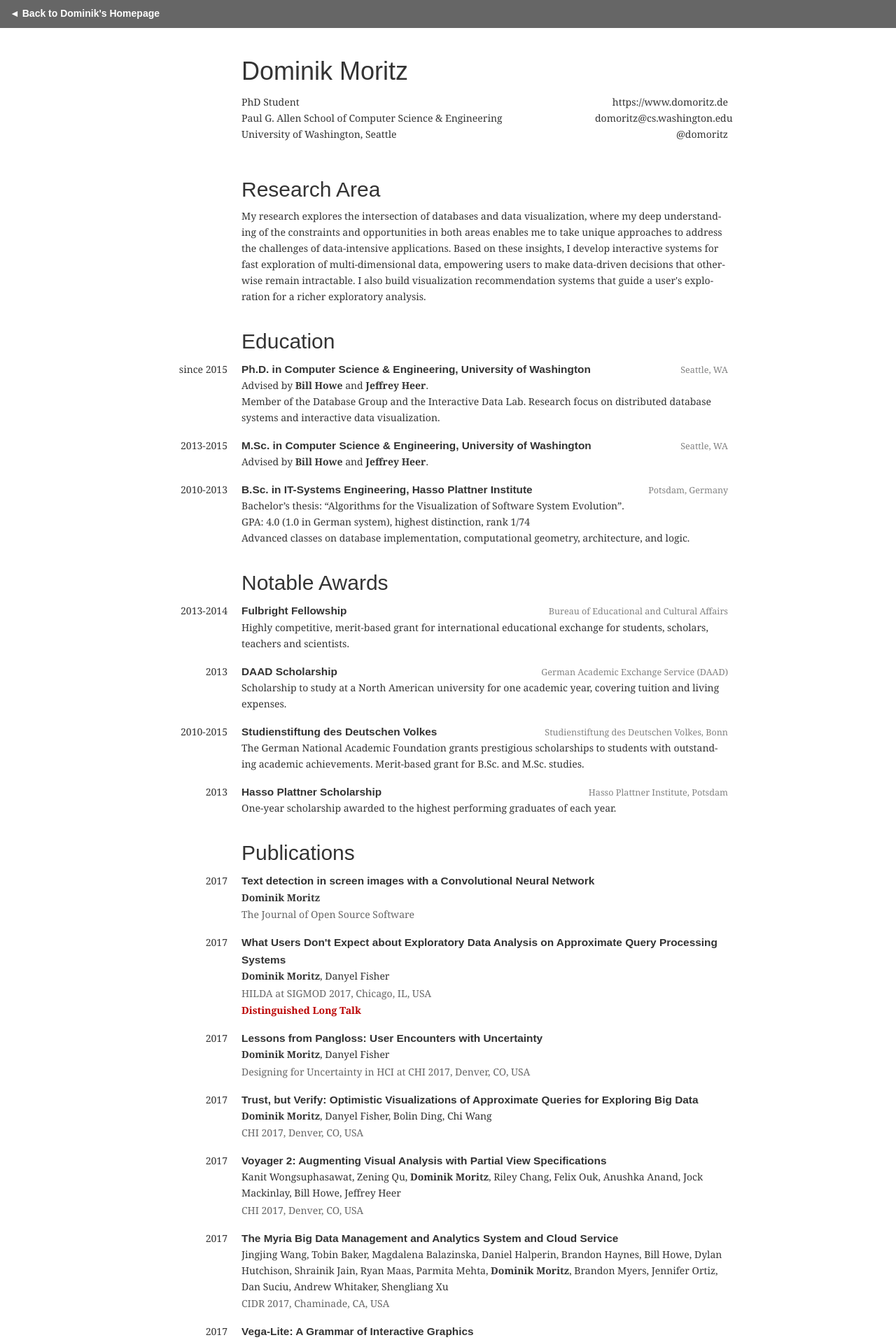
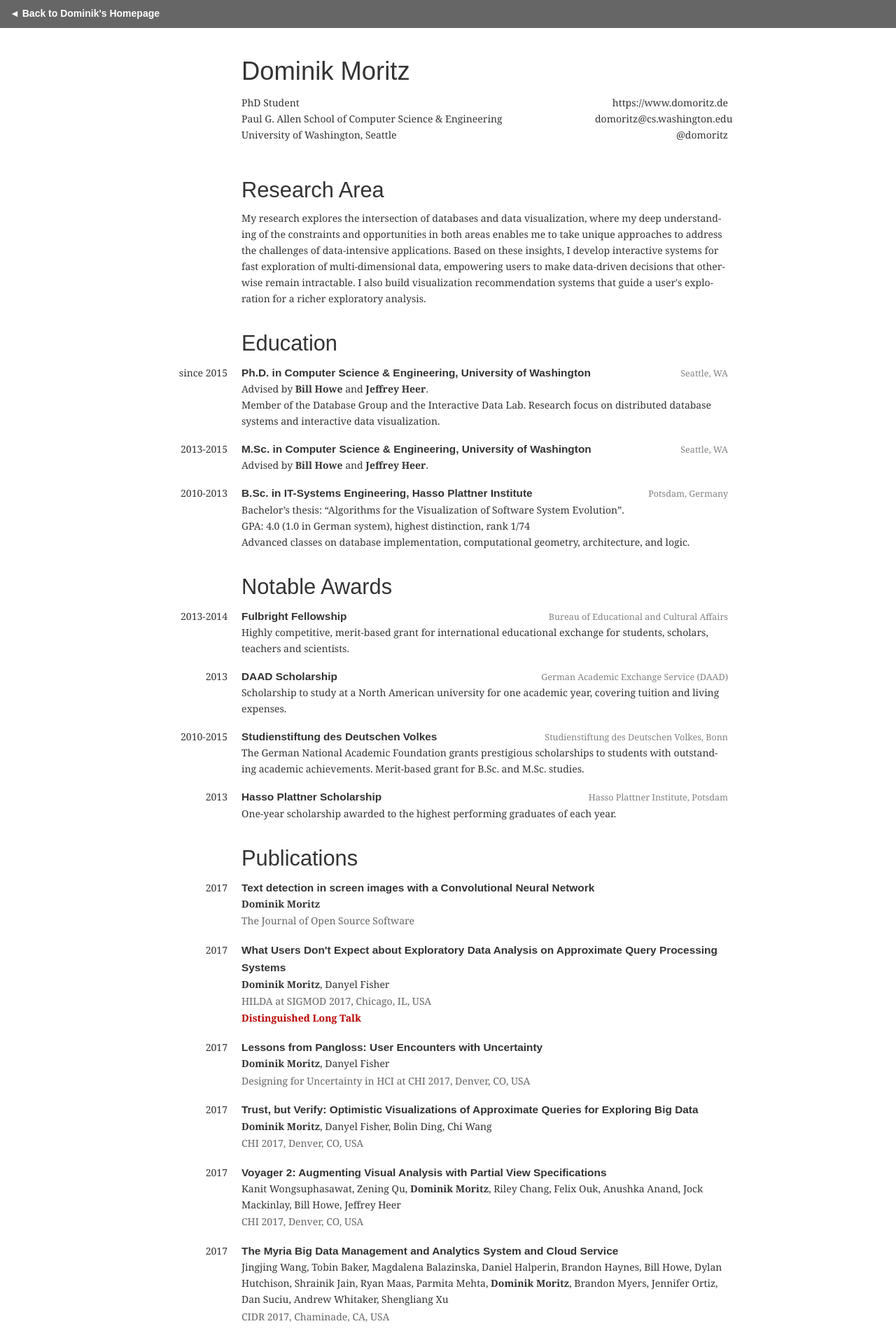
Before and after one commit to domoritz/domoritz.github.io, a Jekyll site: the page built from cv.html, in a window 1280 px wide. Shown: the top 1915 px of the page at 70% size. Built offline with Jekyll 4.4.1, drawn with Linux system fonts in a browser that asks for light colours.

Commit message:
Make CV fonts relative

```diff
--- a/cv.html
+++ b/cv.html
@@ -78,11 +78,11 @@
       }
 
       h1 {
-        font-size: 36px;
+        font-size: 2.6em;
       }
 
       h2 {
-        font-size: 30px;
+        font-size: 2.2em;
       }
 
       .header-columns {
@@ -113,7 +113,7 @@
       }
 
       .publication {
-        margin-bottom: 15px;
+        margin-bottom: 1.2em;
       }
 
       .publication p {
@@ -153,6 +153,10 @@
       }
 
       @media print {
+        body {
+          font-size: 11px;
+        }
+
         .no-print, .no-print * {
           display: none !important;
         }
```
